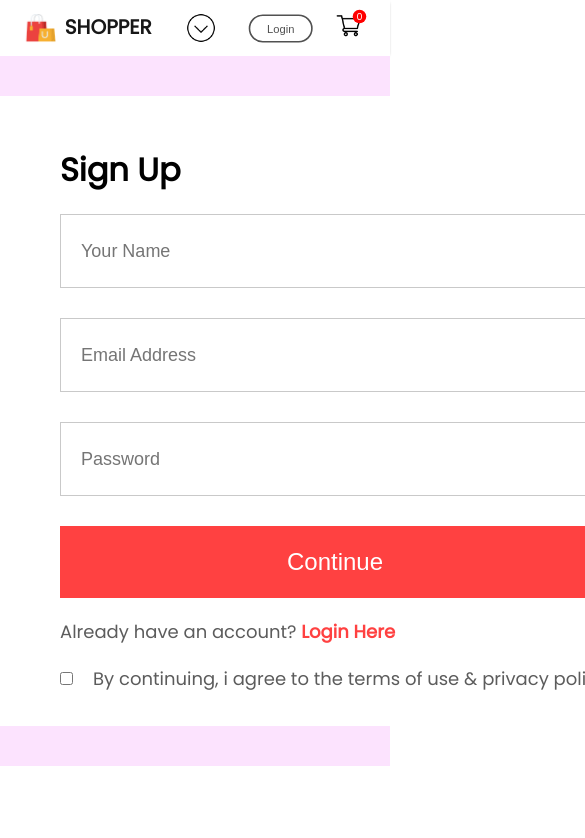
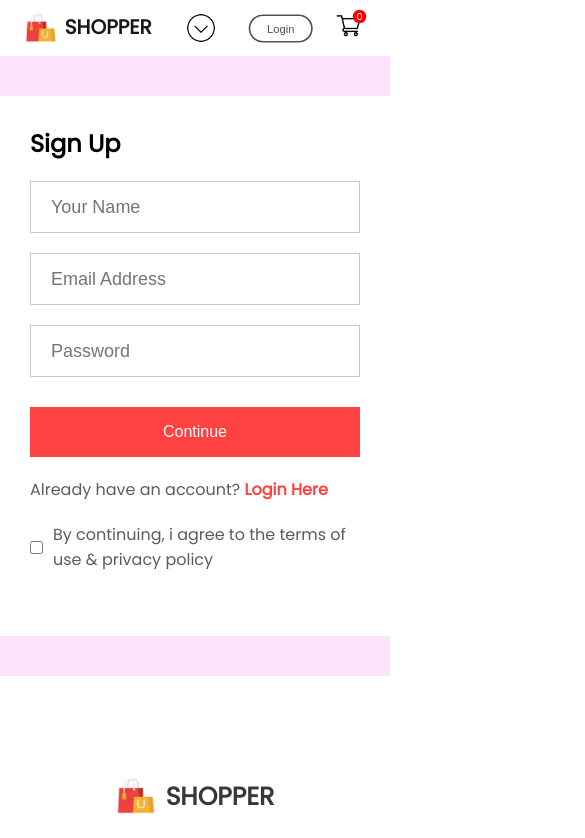
Before and after one commit to SomsuryaMohapatra/E-Commerce-Frontend, a React (Create React App) app: page /login in a window 390 px wide. Shown: the top 838 px of the page, 585 px wide, since content can reach past the window. Built offline with nearby package versions, Linux system fonts and the light colour scheme.

Commit message:
Responsive LoginSignup

```diff
--- a/src/Pages/CSS/LoginSignup.css
+++ b/src/Pages/CSS/LoginSignup.css
@@ -69,3 +69,52 @@
     font-size: 18px;
     font-weight: 500;
 }
+
+
+@media(max-width:1280px){
+    .loginsignup-container{
+        width: auto;
+        max-width: 500px;
+        max-height: 500px;
+    }
+
+    .loginsignup-fields{
+        gap: 20px;
+    }
+
+    .loginsignup-fields input{
+        height: 65px;
+    }
+
+    .loginsignup-login{
+        font-size: 16px;
+    }
+
+    .loginsignup-agree {
+        font-size: 16px;
+        gap: 10px;
+    }
+}
+
+@media(max-width:800px){
+    .loginsignup-container{
+        padding: 20px 30px;
+    }
+
+    .loginsignup-container h1{
+        font-size: 24px;
+    }
+
+    .loginsignup-fields{
+        margin-top: 20px;
+    }
+
+    .loginsignup-fields input{
+        height: 50px;
+    }
+
+    .loginsignup-container button{
+        height: 50px;
+        font-size: 16px;
+    }
+}
```
